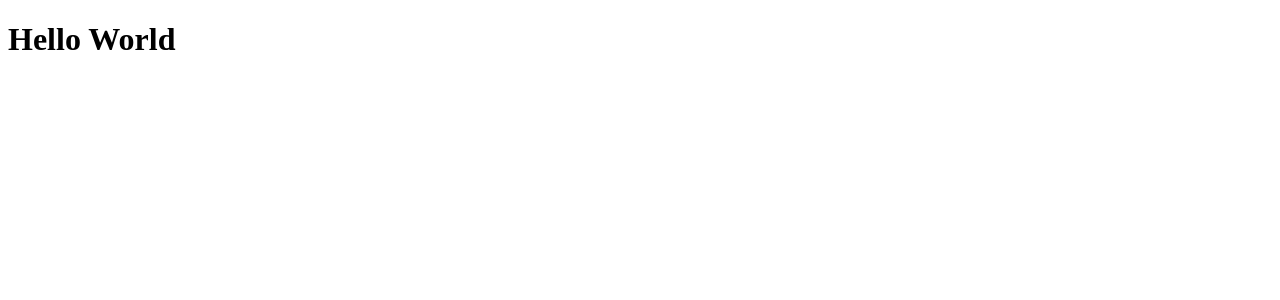
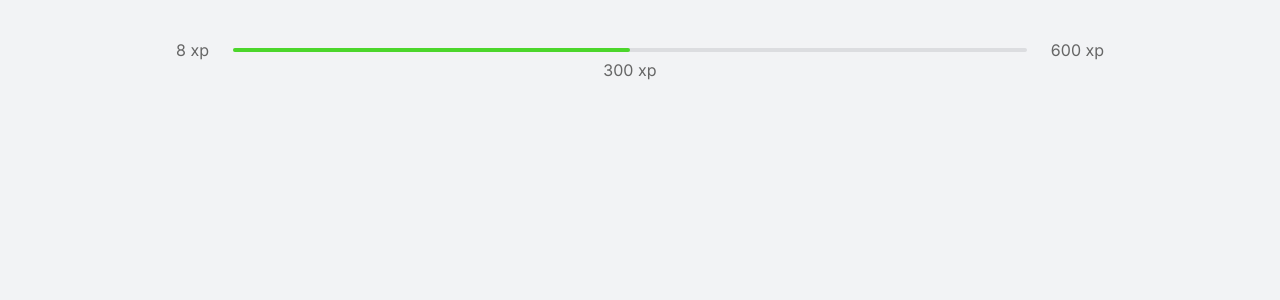
Before and after one commit to vradriano/moveit, a Next.js app: page / in a window 1280 px wide. Shown: the top 300 px of the page. Built offline with nearby package versions, Linux system fonts and the light colour scheme.

Commit message:
creating experienceBar

```diff
--- a/pages/index.js
+++ /dev/null
@@ -1,5 +0,0 @@
-export default function Home() {
-  return (
-    <h1>Hello World</h1>
-  )
-}
--- /dev/null
+++ b/src/components/ExperienceBar.tsx
@@ -0,0 +1,14 @@
+
+export function ExperienceBar() {
+  return (
+    <header className="experience-bar">
+      <span>8 xp</span>
+      <div>
+        <div style={{ width: '50%' }} />
+
+        <span className="current-experience" style={{ left: '50%' }}>300 xp</span>
+      </div>
+      <span>600 xp</span>
+    </header>
+  )
+}
--- a/pages/_app.js
+++ b/src/pages/_app.tsx
@@ -1,3 +1,6 @@
+import '../styles/global.css'
+
+
 function MyApp({ Component, pageProps }) {
   return <Component {...pageProps} />
 }
--- /dev/null
+++ b/src/pages/index.tsx
@@ -0,0 +1,15 @@
+import Head from 'next/head'
+import { ExperienceBar } from '../components/ExperienceBar'
+
+export default function Home() {
+  return (
+    <div className="container">
+      <Head>
+        <link rel="preconnect" href="https://fonts.gstatic.com" />
+        <link href="https://fonts.googleapis.com/css2?family=Inter:wght@400;500;600&family=Rajdhani:wght@600&display=swap" rel="stylesheet" />
+      </Head>
+
+      <ExperienceBar />
+    </div>
+  )
+}
--- /dev/null
+++ b/src/styles/global.css
@@ -0,0 +1,91 @@
+:root {
+  --white:#fff;
+  --background: #F2F3F5;
+  --gray-line: #DCDDE0;
+  --text: #666666;
+  --text-highlight: #B3B9FF;
+  --title: #2E384D;
+  --red: #E83F5B;
+  --green: #4CD62B;
+  --blue: #5965E0;
+  --blue-dark: #4953B8;
+  --blue-twitter: #2AA9E0;
+}
+
+@media(max-width: 1000px){
+  html {
+    font-size: 93.75%;
+  }
+}
+
+@media(max-width: 720px){
+  html{
+    font-size: 87.5%;
+  }
+}
+
+* {
+  margin: 0;
+  padding: 0;
+  box-sizing: border-box;
+}
+
+body {
+  background-color: var(--background);
+  color: var(--text)
+}
+
+body, input, textarea, button {
+  font: 400 16px 'inter', sans-serif;
+}
+
+button {
+  cursor: pointer;
+}
+
+a {
+  color: inherit;
+  text-decoration: none;
+}
+
+.container {
+  height: 100vh;
+  max-width: 992px;
+  margin: 0 auto;
+  padding: 2.5rem 2rem;
+
+  display: flex;
+  flex-direction: column;
+}
+
+.experience-bar {
+  font-size: 1rem;
+  display: flex;
+  align-items: center;
+}
+
+.experience-bar span {
+  font-size: 1rem;
+
+}
+
+.experience-bar > div {
+  flex: 1;
+  height: 4px;
+  border-radius: 4px;
+  background: var(--gray-line);
+  margin: 0 1.5rem;
+  position: relative;
+}
+
+.experience-bar > div > div {
+  height: 4px;
+  border-radius: 4px;
+  background: var(--green);
+}
+
+span.current-experience {
+  position: absolute;
+  top: 12px;
+  transform: translateX(-50%)
+}
```
Also changed, not shown: tsconfig.json (added, +30 -0 lines), next-env.d.ts (added).
